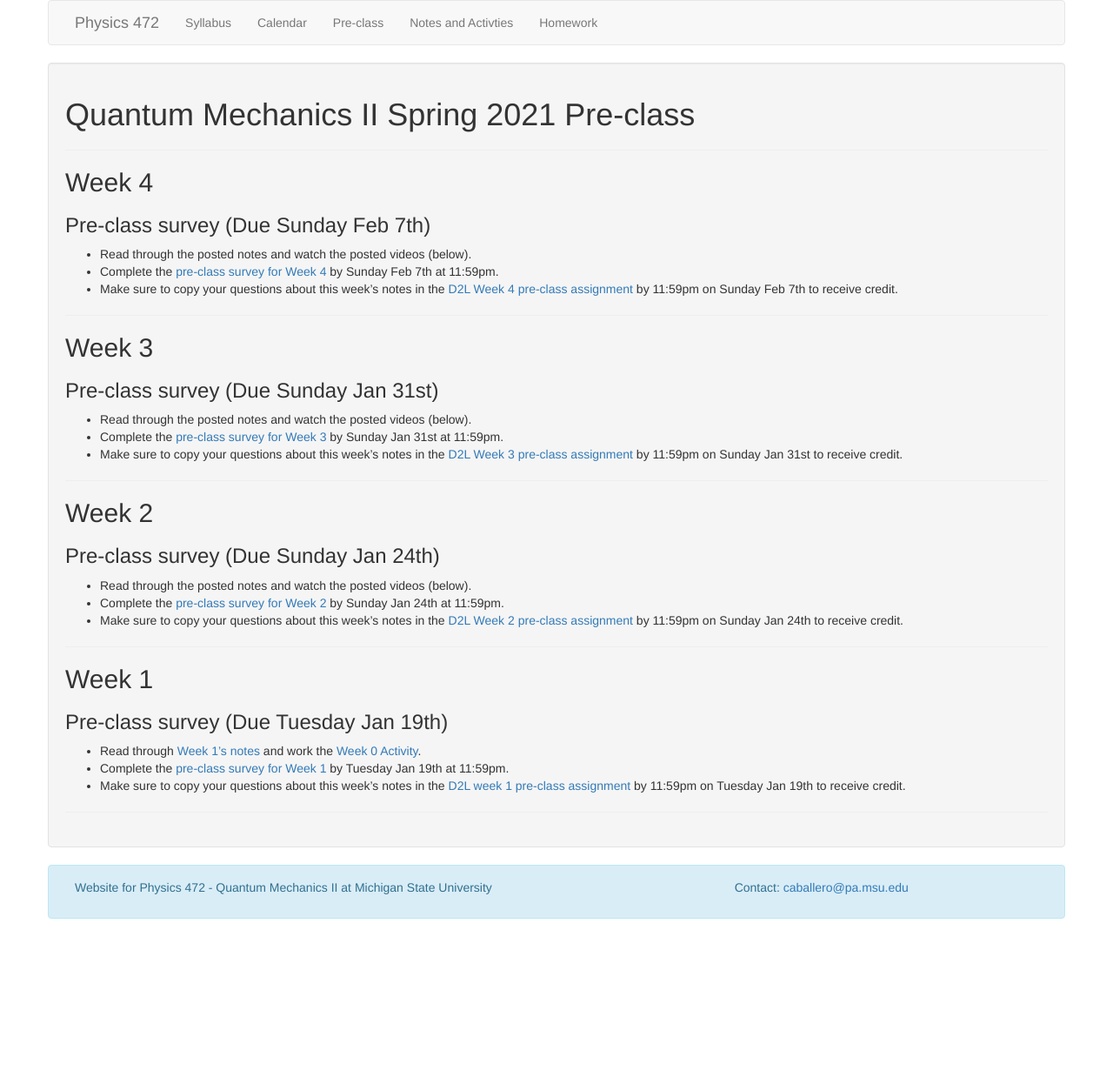
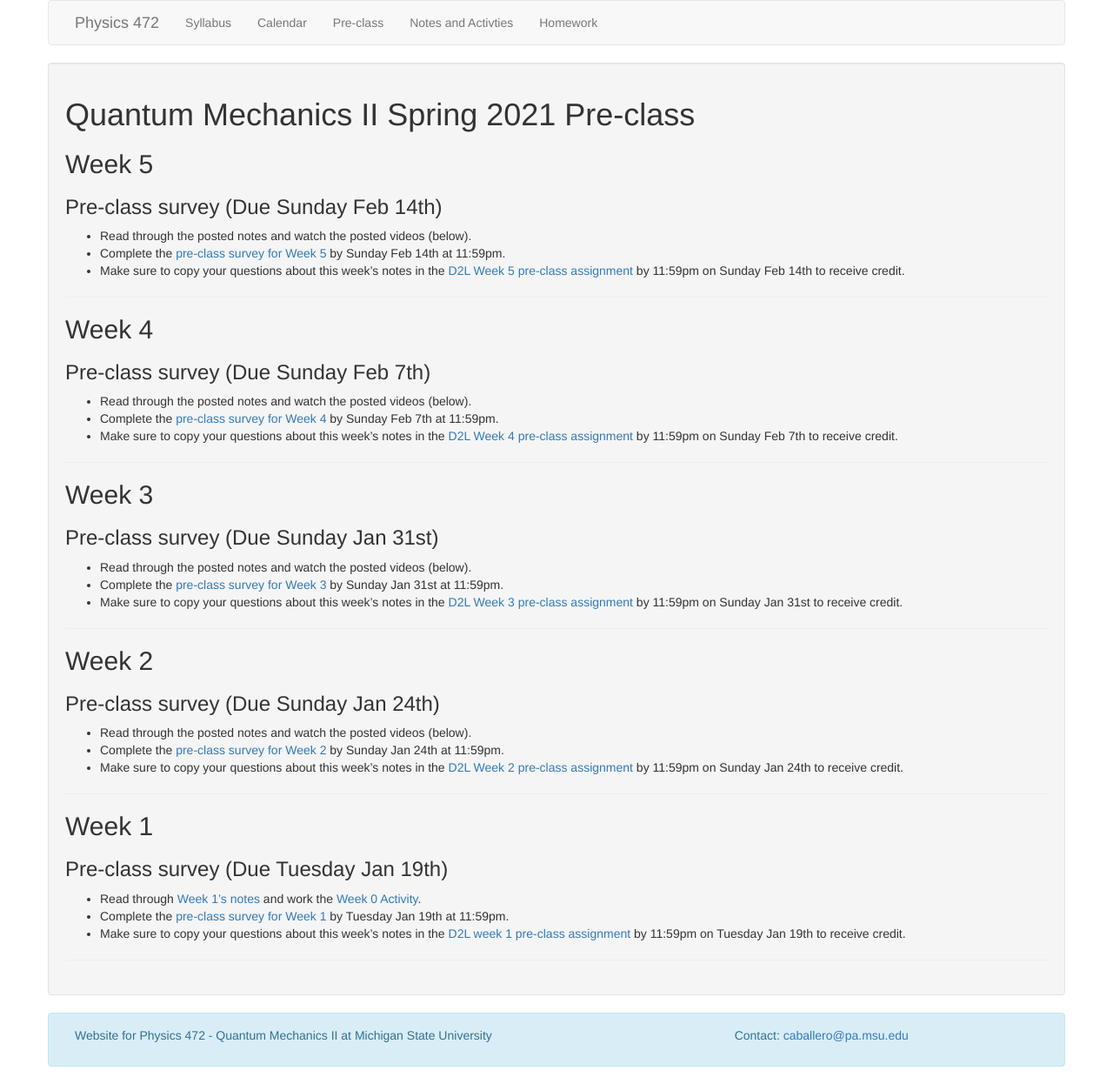
Before and after one commit to dannycab/phy472msu_s2021, a Jekyll site: the page built from preclass.md, in a window 1280 px wide. Shown: the whole page at 87% size. Built offline with Jekyll 4.4.1, drawn with Linux system fonts in a browser that asks for light colours; before the commit the page ends 1076 px from its top, so only the background shows below that.

Commit message:
fixed pre-class information

```diff
--- a/preclass.md
+++ b/preclass.md
@@ -4,6 +4,15 @@ title: Quantum Mechanics II Spring 2021 Pre-class
 permalink: preclass.html
 use_math: true
 ---
+
+## Week 5
+
+### Pre-class survey (Due Sunday Feb 14th)
+
+* Read through the posted notes and watch the posted videos (below).
+* Complete the [pre-class survey for Week 5](https://msu.co1.qualtrics.com/jfe/form/SV_6gSvFNnmkbUANOl) by Sunday Feb 14th at 11:59pm.
+* Make sure to copy your questions about this week's notes in the [D2L Week 5 pre-class assignment](https://d2l.msu.edu) by 11:59pm on Sunday Feb 14th to receive credit.
+
 
 ---
 
```
Also changed, not shown: notes/index.md (+1 -1 lines).
